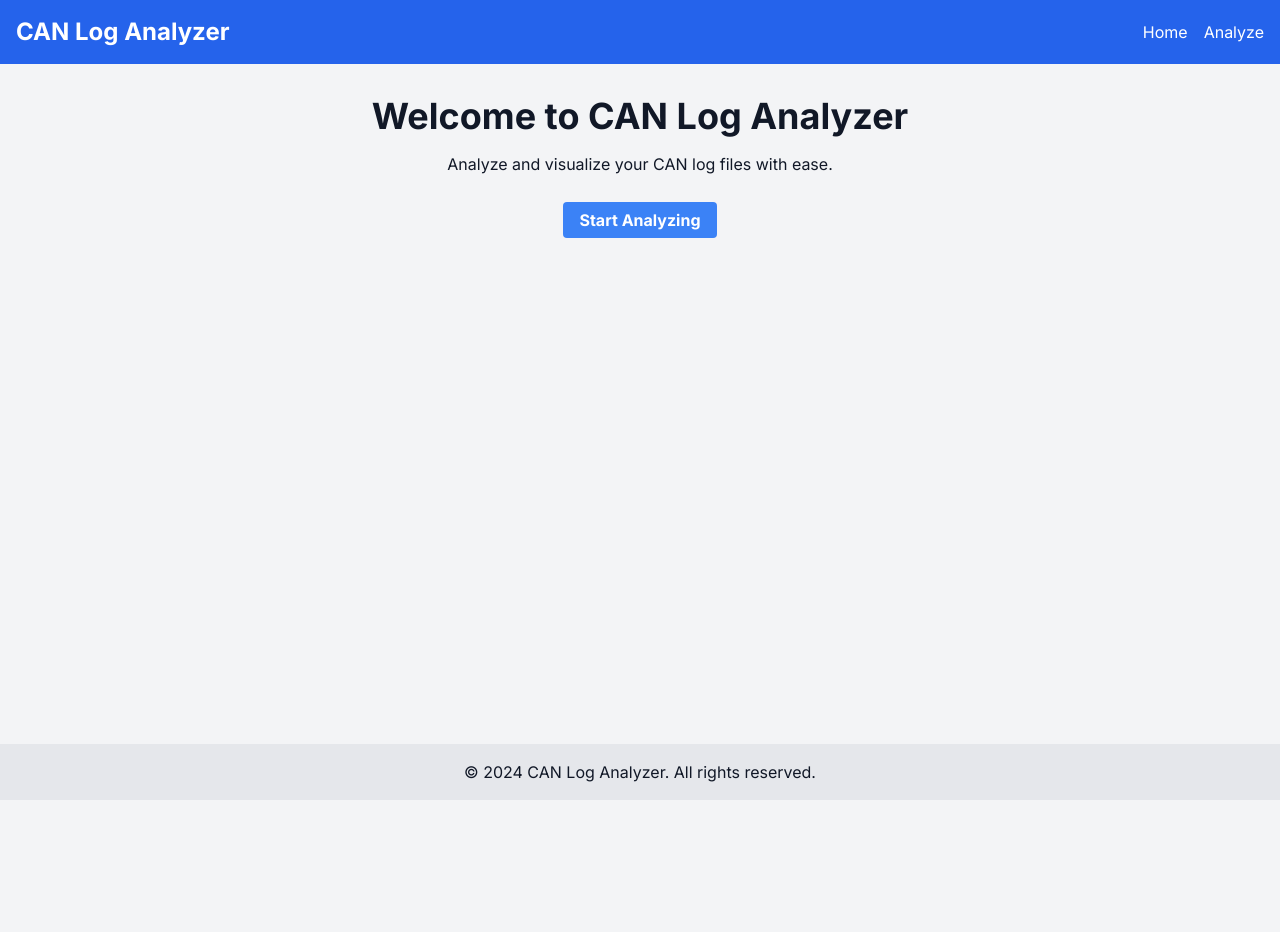
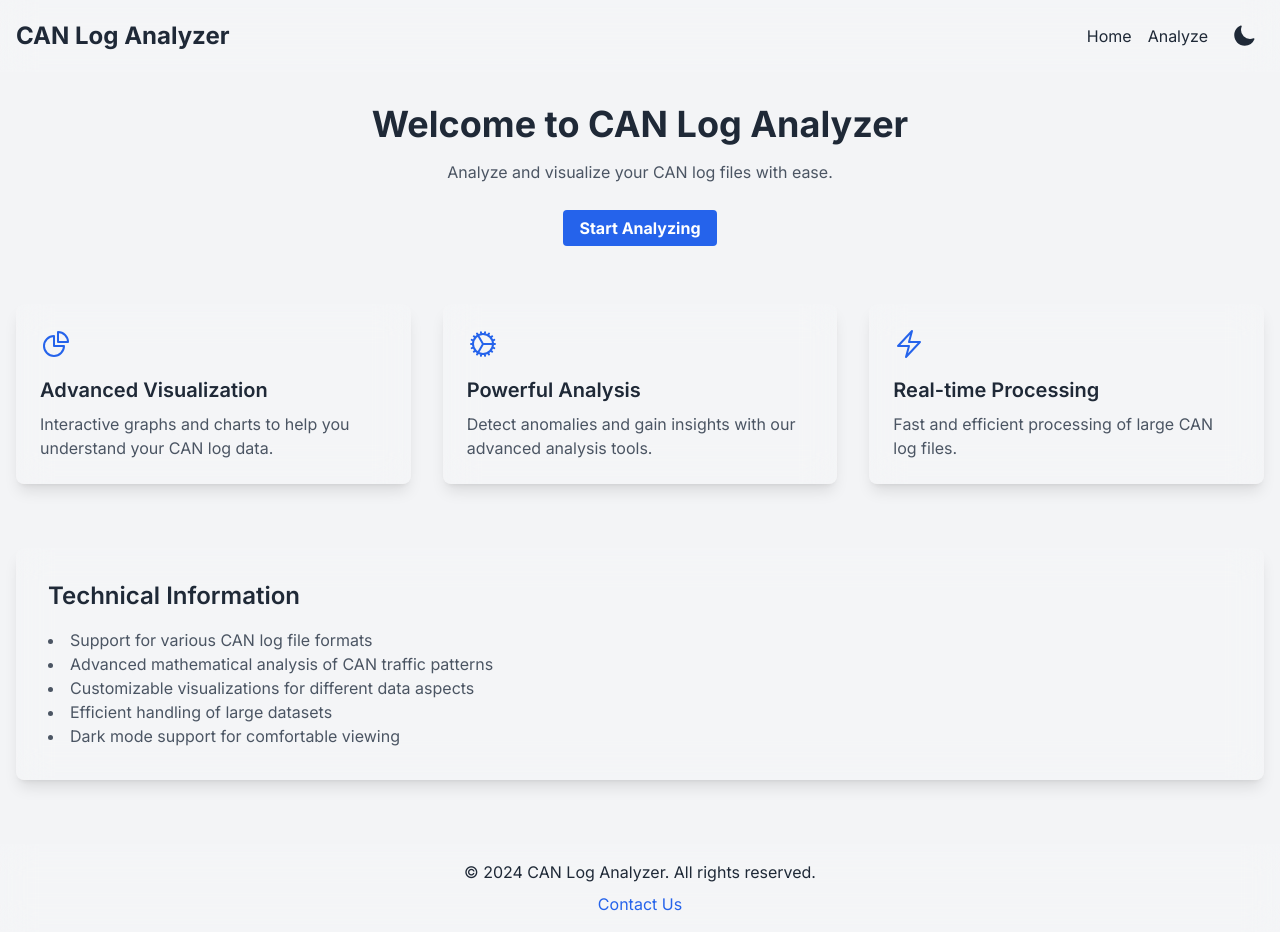
Before and after one commit to yezzfusl/can-log-analyzer, a Next.js app: page / in a window 1280 px wide. Before the commit the page ends 800 px from the top, so only its background shows below. Built offline with nearby package versions, Linux system fonts and the light colour scheme.

Commit message:
Add a modern, advanced homepage design with a glassmorphism effect, logo animation, dark/light mode switch, and additional design enhancements.

```diff
--- /dev/null
+++ b/components/home/FeatureCard.tsx
@@ -0,0 +1,24 @@
+import React from 'react';
+import { motion } from 'framer-motion';
+
+interface FeatureCardProps {
+  title: string;
+  description: string;
+  icon: React.ReactNode;
+}
+
+const FeatureCard: React.FC<FeatureCardProps> = ({ title, description, icon }) => {
+  return (
+    <motion.div
+      whileHover={{ scale: 1.05 }}
+      whileTap={{ scale: 0.95 }}
+      className="bg-white dark:bg-gray-800 p-6 rounded-lg shadow-lg glassmorphism"
+    >
+      <div className="text-blue-600 dark:text-blue-400 mb-4">{icon}</div>
+      <h3 className="text-xl font-semibold mb-2 text-gray-800 dark:text-white">{title}</h3>
+      <p className="text-gray-600 dark:text-gray-300">{description}</p>
+    </motion.div>
+  );
+};
+
+export default FeatureCard;
--- a/components/layout/Footer.tsx
+++ b/components/layout/Footer.tsx
@@ -1,4 +1,5 @@
 import React, { useState, useEffect } from 'react';
+import { motion } from 'framer-motion';
 
 const Footer: React.FC = () => {
   const [year, setYear] = useState(new Date().getFullYear());
@@ -12,11 +13,25 @@ const Footer: React.FC = () => {
   }, []);
 
   return (
-    <footer className="bg-gray-200 p-4 mt-8">
+    <motion.footer
+      initial={{ opacity: 0, y: 20 }}
+      animate={{ opacity: 1, y: 0 }}
+      transition={{ duration: 0.5 }}
+      className="bg-white dark:bg-gray-800 text-gray-800 dark:text-white p-4 mt-8 glassmorphism"
+    >
       <div className="container mx-auto text-center">
         <p>&copy; {year} CAN Log Analyzer. All rights reserved.</p>
+        <motion.div
+          whileHover={{ scale: 1.05 }}
+          whileTap={{ scale: 0.95 }}
+          className="mt-2"
+        >
+          <a href="#" className="text-blue-600 dark:text-blue-400 hover:underline">
+            Contact Us
+          </a>
+        </motion.div>
       </div>
-    </footer>
+    </motion.footer>
   );
 };
 
--- a/components/layout/Header.tsx
+++ b/components/layout/Header.tsx
@@ -1,35 +1,59 @@
-import React, { useState } from 'react';
+import React, { useState, useEffect } from 'react';
 import Link from 'next/link';
 import { Transition } from '@headlessui/react';
+import { useTheme } from 'next-themes';
+import { MoonIcon, SunIcon } from '@heroicons/react/24/solid';
 
 const Header: React.FC = () => {
   const [isOpen, setIsOpen] = useState(false);
+  const [mounted, setMounted] = useState(false);
+  const { theme, setTheme } = useTheme();
+
+  useEffect(() => setMounted(true), []);
 
   return (
-    <header className="bg-blue-600 text-white p-4 sticky top-0 z-50">
+    <header className="bg-white dark:bg-gray-800 text-gray-800 dark:text-white p-4 sticky top-0 z-50 transition-all duration-300 ease-in-out glassmorphism">
       <nav className="container mx-auto">
         <div className="flex justify-between items-center">
-          <Link href="/" className="text-2xl font-bold">
+          <Link href="/" className="text-2xl font-bold hover:text-blue-600 dark:hover:text-blue-400 transition-colors duration-300">
             CAN Log Analyzer
           </Link>
-          <div className="hidden md:block">
-            <ul className="flex space-x-4">
-              <li>
-                <Link href="/" className="hover:underline">
+          <div className="hidden md:flex items-center space-x-4">
+            <Link href="/" className="hover:text-blue-600 dark:hover:text-blue-400 transition-colors duration-300">
               Home
             </Link>
-              </li>
-              <li>
-                <Link href="/analyze" className="hover:underline">
+            <Link href="/analyze" className="hover:text-blue-600 dark:hover:text-blue-400 transition-colors duration-300">
               Analyze
             </Link>
-              </li>
-            </ul>
+            {mounted && (
+              <button
+                onClick={() => setTheme(theme === 'dark' ? 'light' : 'dark')}
+                className="p-2 rounded-full hover:bg-gray-200 dark:hover:bg-gray-700 transition-colors duration-300"
+              >
+                {theme === 'dark' ? (
+                  <SunIcon className="h-6 w-6" />
+                ) : (
+                  <MoonIcon className="h-6 w-6" />
+                )}
+              </button>
+            )}
           </div>
-          <div className="md:hidden">
+          <div className="md:hidden flex items-center">
+            {mounted && (
+              <button
+                onClick={() => setTheme(theme === 'dark' ? 'light' : 'dark')}
+                className="p-2 rounded-full hover:bg-gray-200 dark:hover:bg-gray-700 transition-colors duration-300 mr-2"
+              >
+                {theme === 'dark' ? (
+                  <SunIcon className="h-6 w-6" />
+                ) : (
+                  <MoonIcon className="h-6 w-6" />
+                )}
+              </button>
+            )}
             <button
               onClick={() => setIsOpen(!isOpen)}
-              className="text-white focus:outline-none"
+              className="text-gray-800 dark:text-white focus:outline-none"
             >
               <svg
                 className="h-6 w-6"
@@ -58,25 +82,13 @@ const Header: React.FC = () => {
           leaveFrom="opacity-100 scale-100"
           leaveTo="opacity-0 scale-95"
         >
-          <div className="md:hidden">
-            <ul className="pt-2 pb-3 space-y-1">
-              <li>
-                <Link
-                  href="/"
-                  className="block px-3 py-2 rounded-md text-base font-medium hover:bg-blue-700"
-                >
+          <div className="md:hidden mt-4">
+            <Link href="/" className="block py-2 hover:text-blue-600 dark:hover:text-blue-400 transition-colors duration-300">
               Home
             </Link>
-              </li>
-              <li>
-                <Link
-                  href="/analyze"
-                  className="block px-3 py-2 rounded-md text-base font-medium hover:bg-blue-700"
-                >
+            <Link href="/analyze" className="block py-2 hover:text-blue-600 dark:hover:text-blue-400 transition-colors duration-300">
               Analyze
             </Link>
-              </li>
-            </ul>
           </div>
         </Transition>
       </nav>
--- a/package.json
+++ b/package.json
@@ -10,7 +10,7 @@
   },
   "dependencies": {
     "@headlessui/react": "^2.1.2",
-    "@heroicons/react": "^2.1.5",
+    "@heroicons/react": "^2.0.18",
     "framer-motion": "^11.3.28",
     "next": "14.2.5",
     "next-themes": "^0.3.0",
--- a/pages/_app.tsx
+++ b/pages/_app.tsx
@@ -4,7 +4,7 @@ import { ThemeProvider } from 'next-themes'
 
 function MyApp({ Component, pageProps }: AppProps) {
   return (
-    <ThemeProvider attribute="class">
+    <ThemeProvider attribute="class" defaultTheme="system">
       <Component {...pageProps} />
     </ThemeProvider>
   )
--- a/pages/index.tsx
+++ b/pages/index.tsx
@@ -1,7 +1,10 @@
 import React from 'react';
 import Head from 'next/head';
 import Link from 'next/link';
+import { motion } from 'framer-motion';
 import Layout from '../components/layout/Layout';
+import FeatureCard from '../components/home/FeatureCard';
+import { ChartPieIcon, CogIcon, BoltIcon } from '@heroicons/react/24/outline';
 
 const Home: React.FC = () => {
   return (
@@ -11,13 +14,54 @@ const Home: React.FC = () => {
         <link rel="icon" href="/favicon.ico" />
       </Head>
 
-      <div className="text-center">
-        <h1 className="text-4xl font-bold mb-4">Welcome to CAN Log Analyzer</h1>
-        <p className="mb-8">Analyze and visualize your CAN log files with ease.</p>
-        <Link href="/analyze" className="bg-blue-500 hover:bg-blue-600 text-white font-bold py-2 px-4 rounded">
-          Start Analyzing
-        </Link>
+      <motion.div
+        initial={{ opacity: 0, y: 20 }}
+        animate={{ opacity: 1, y: 0 }}
+        transition={{ duration: 0.5 }}
+        className="text-center"
+      >
+        <h1 className="text-4xl font-bold mb-4 text-gray-800 dark:text-white">Welcome to CAN Log Analyzer</h1>
+        <p className="mb-8 text-gray-600 dark:text-gray-300">Analyze and visualize your CAN log files with ease.</p>
+        <motion.div whileHover={{ scale: 1.05 }} whileTap={{ scale: 0.95 }}>
+          <Link href="/analyze" className="bg-blue-600 hover:bg-blue-700 text-white font-bold py-2 px-4 rounded transition-colors duration-300">
+            Start Analyzing
+          </Link>
+        </motion.div>
+      </motion.div>
+
+      <div className="mt-16 grid grid-cols-1 md:grid-cols-3 gap-8">
+        <FeatureCard
+          title="Advanced Visualization"
+          description="Interactive graphs and charts to help you understand your CAN log data."
+          icon={<ChartPieIcon className="h-8 w-8" />}
+        />
+        <FeatureCard
+          title="Powerful Analysis"
+          description="Detect anomalies and gain insights with our advanced analysis tools."
+          icon={<CogIcon className="h-8 w-8" />}
+        />
+        <FeatureCard
+          title="Real-time Processing"
+          description="Fast and efficient processing of large CAN log files."
+          icon={<BoltIcon className="h-8 w-8" />}
+        />
       </div>
+
+      <motion.div
+        initial={{ opacity: 0, y: 20 }}
+        animate={{ opacity: 1, y: 0 }}
+        transition={{ duration: 0.5, delay: 0.2 }}
+        className="mt-16 bg-white dark:bg-gray-800 p-8 rounded-lg shadow-lg glassmorphism"
+      >
+        <h2 className="text-2xl font-semibold mb-4 text-gray-800 dark:text-white">Technical Information</h2>
+        <ul className="list-disc list-inside text-gray-600 dark:text-gray-300">
+          <li>Support for various CAN log file formats</li>
+          <li>Advanced mathematical analysis of CAN traffic patterns</li>
+          <li>Customizable visualizations for different data aspects</li>
+          <li>Efficient handling of large datasets</li>
+          <li>Dark mode support for comfortable viewing</li>
+        </ul>
+      </motion.div>
     </Layout>
   );
 };
--- a/styles/globals.css
+++ b/styles/globals.css
@@ -4,18 +4,33 @@
 
 @layer base {
   body {
-    @apply bg-gray-100 text-gray-900 dark:bg-gray-900 dark:text-gray-100;
+    @apply bg-gray-100 text-gray-900 dark:bg-gray-900 dark:text-gray-100 transition-colors duration-300;
   }
 }
 
 .glassmorphism {
-  @apply bg-white bg-opacity-10 backdrop-filter backdrop-blur-lg;
+  @apply bg-white bg-opacity-10 dark:bg-gray-800 dark:bg-opacity-30 backdrop-filter backdrop-blur-lg;
 }
 
 .transition-bg {
-  @apply transition-colors duration-200;
+  @apply transition-colors duration-300;
 }
 
 .hover-lift {
-  @apply transform transition duration-200 hover:-translate-y-1;
+  @apply transform transition duration-300 hover:-translate-y-1;
 }
+
+.animate-fade-in {
+  @apply animate-[fadeIn_0.5s_ease-in-out];
+}
+
+@keyframes fadeIn {
+  from {
+    opacity: 0;
+    transform: translateY(20px);
+  }
+  to {
+    opacity: 1;
+    transform: translateY(0);
+  }
+}
```
Also changed, not shown: 1 other file (tests, documents, lock files or other folders). Lines whose indentation alone changed are shown as unchanged.
